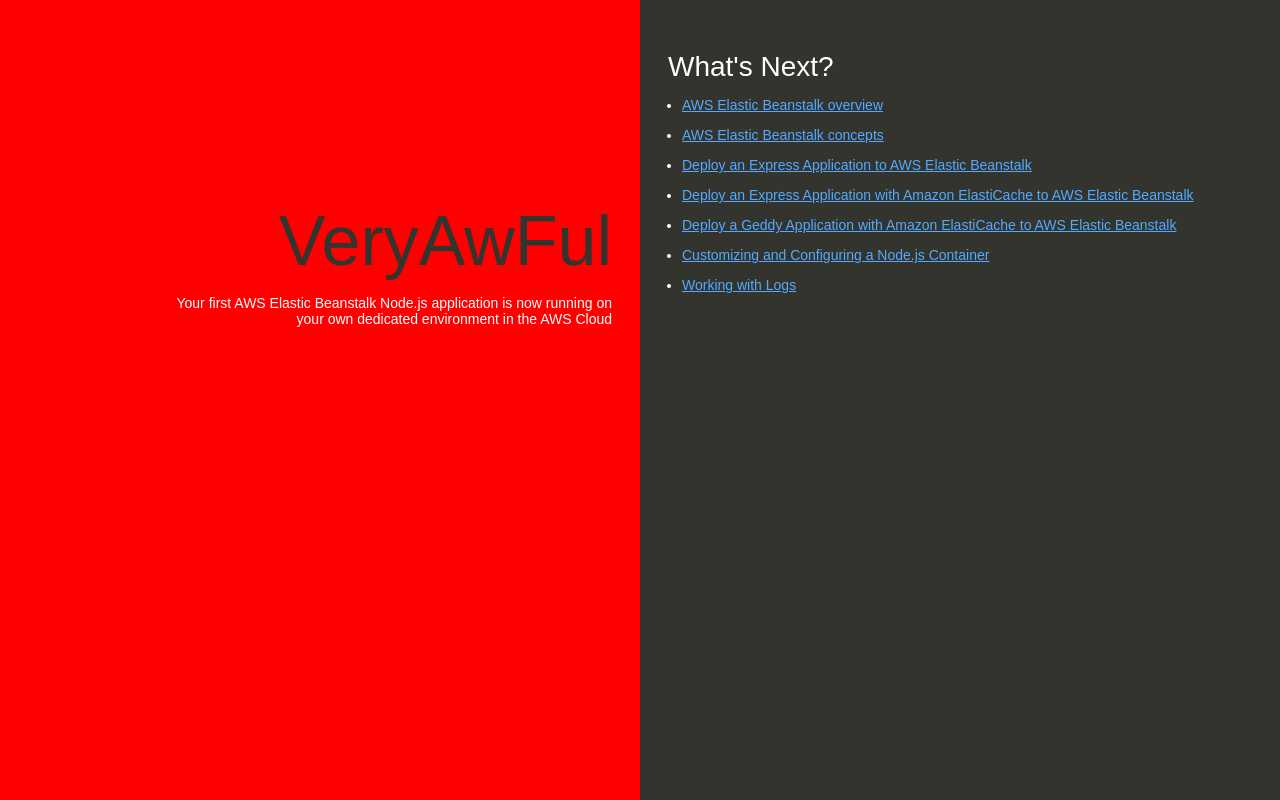
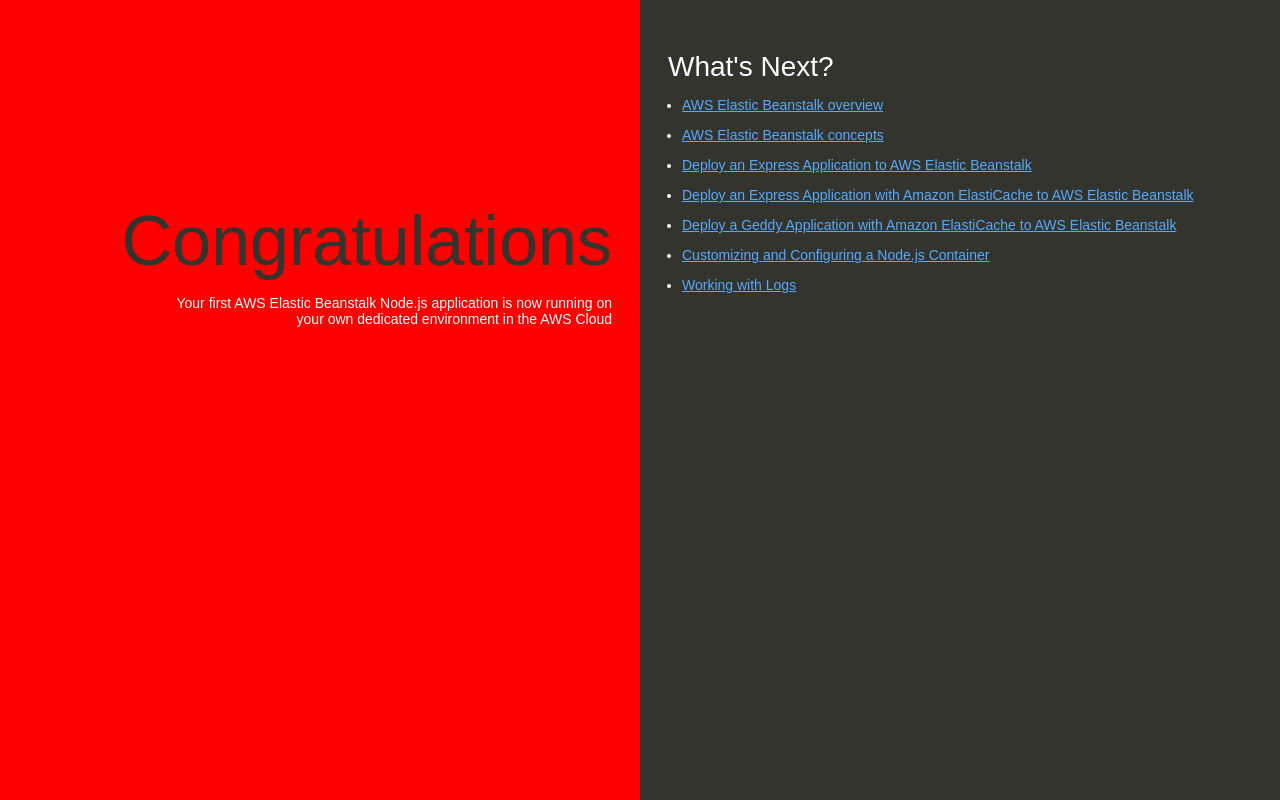
Before and after one commit to hsanchez386/my-nodejs-app, a website: page index.html in a window 1280 px wide. Drawn offline with Linux system fonts and the light colour scheme.

Commit message:
Update index.html

```diff
--- a/index.html
+++ b/index.html
@@ -74,7 +74,7 @@
   </head>
   <body>
     <div class="textColumn">
-      <h1>VeryAwFul</h1>
+      <h1>Congratulations</h1>
       <p>Your first AWS Elastic Beanstalk Node.js application is now running on your own dedicated environment in the AWS Cloud</p>
     </div>
     <div class="linksColumn">
```
